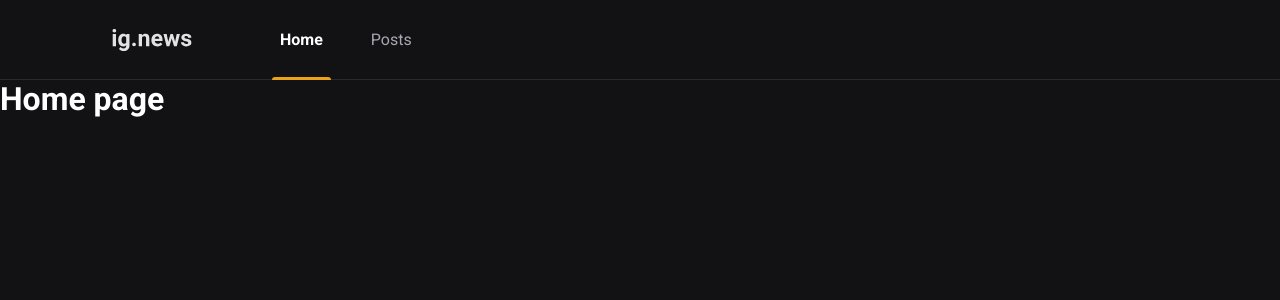
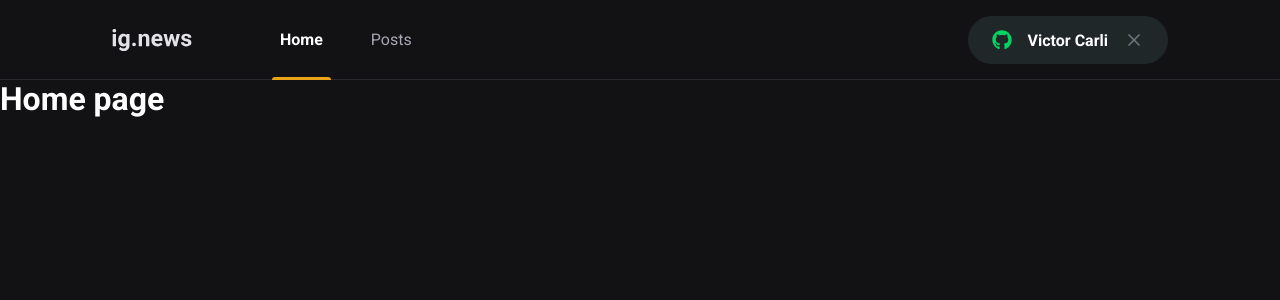
Before and after one commit to ocarlic/ignews, a Next.js app: page / in a window 1280 px wide. Shown: the top 300 px of the page. Built offline with nearby package versions, Linux system fonts and the light colour scheme.

Commit message:
component SignInButton

```diff
--- a/package.json
+++ b/package.json
@@ -12,6 +12,7 @@
     "next": "11.1.0",
     "react": "17.0.2",
     "react-dom": "17.0.2",
+    "react-icons": "^4.2.0",
     "sass": "^1.38.0"
   },
   "devDependencies": {
--- a/src/components/Header/index.tsx
+++ b/src/components/Header/index.tsx
@@ -1,4 +1,6 @@
 import Image from 'next/image';
+import { SignInButton } from '../SignInButton';
+
 import styles from './styles.module.scss';
 
 export function Header() {
@@ -16,6 +18,8 @@
           <a className={styles.active}>Home</a>
           <a>Posts</a>
         </nav>
+
+        <SignInButton />
       </div>
     </header>
   )
--- a/src/components/Header/styles.module.scss
+++ b/src/components/Header/styles.module.scss
@@ -57,4 +57,8 @@
       }
     }
   }
+
+  button {
+    margin-left: auto;
+  }
 }
--- /dev/null
+++ b/src/components/SignInButton/index.tsx
@@ -0,0 +1,27 @@
+import { FaGithub } from 'react-icons/fa'
+import { FiX } from 'react-icons/fi'
+
+import styles from './styles.module.scss';
+
+export function SignInButton() {
+  const isUserLoggdIn = true;
+
+  return isUserLoggdIn ? (
+    <button
+      type="button"
+      className={styles.signInButton}
+    >
+      <FaGithub color="#04D361" />
+      Victor Carli
+      <FiX color="#737380" className={styles.closeIcon} />
+    </button>
+  ) : (
+    <button
+      type="button"
+      className={styles.signInButton}
+    >
+      <FaGithub color="#EBA417" />
+      Sign in with Github
+    </button>
+  )
+}
--- /dev/null
+++ b/src/components/SignInButton/styles.module.scss
@@ -0,0 +1,38 @@
+.signInButton {
+  height: 3rem;
+  border-radius: 3rem;
+  -webkit-border-radius: 3rem;
+  -moz-border-radius: 3rem;
+  -ms-border-radius: 3rem;
+  -o-border-radius: 3rem;
+
+  background: var(--grey-850);
+  border: 0;
+  padding: 1.5rem;
+  display: flex;
+  align-items: center;
+  justify-content: center;
+
+  color: var(--write);
+  font-weight: bold;
+
+  svg {
+    width: 20px;
+    height: 20px;
+  }
+
+  svg:first-child {
+    margin-right: 1rem;
+  }
+
+  svg.closeIcon {
+    margin-left: 1rem;
+  }
+
+  transition: filter 0.2;
+
+  &:hover {
+    filter: brightness(0.8)  ;
+    -webkit-filter: brightness(0.8)  ;
+}
+}
--- a/src/styles/global.scss
+++ b/src/styles/global.scss
@@ -10,6 +10,7 @@
   --grey-100: #E1E1E6;
   --grey-300: #A8A8B3;
   --grey-800: #29292E;
+  --grey-850: #1F2729;
   --grey-900: #121214;
 
   --cyan-500: #61DAFB;
```
Also changed, not shown: 1 other file (tests, documents, lock files or other folders).
